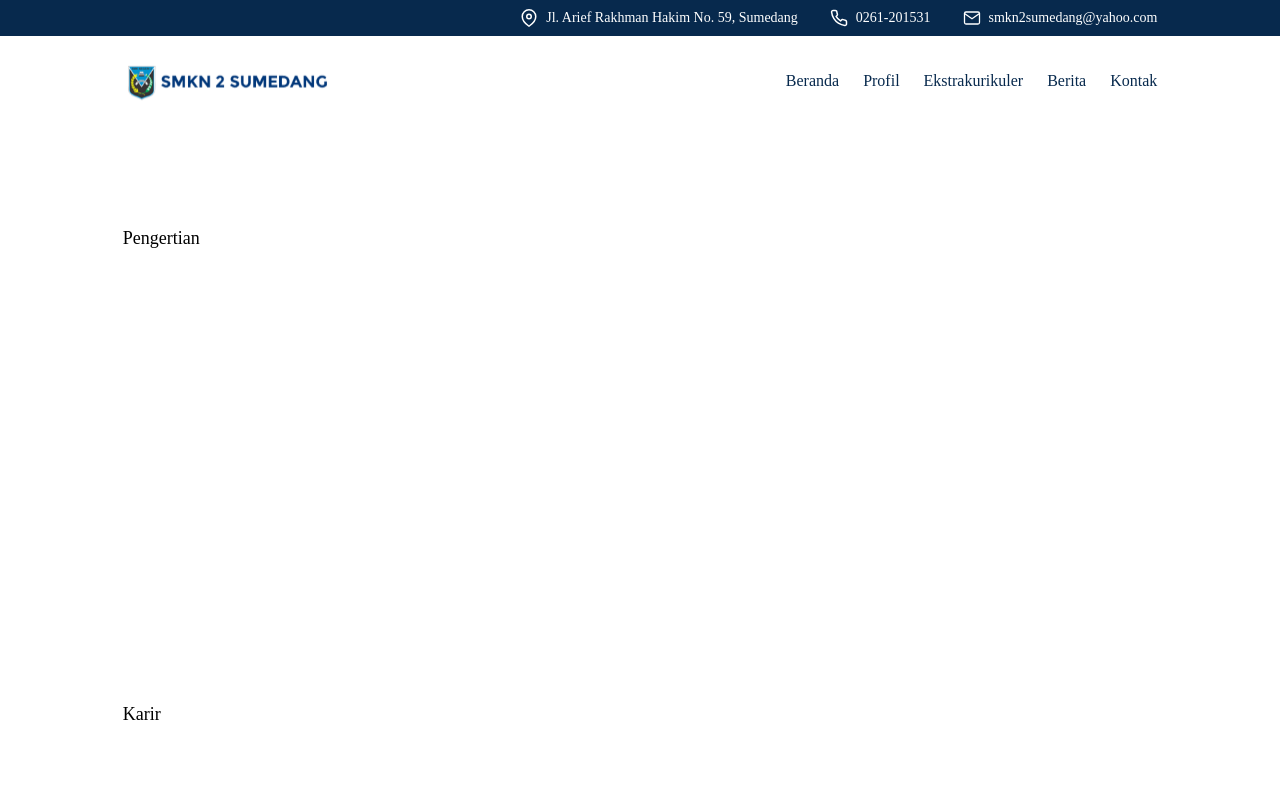
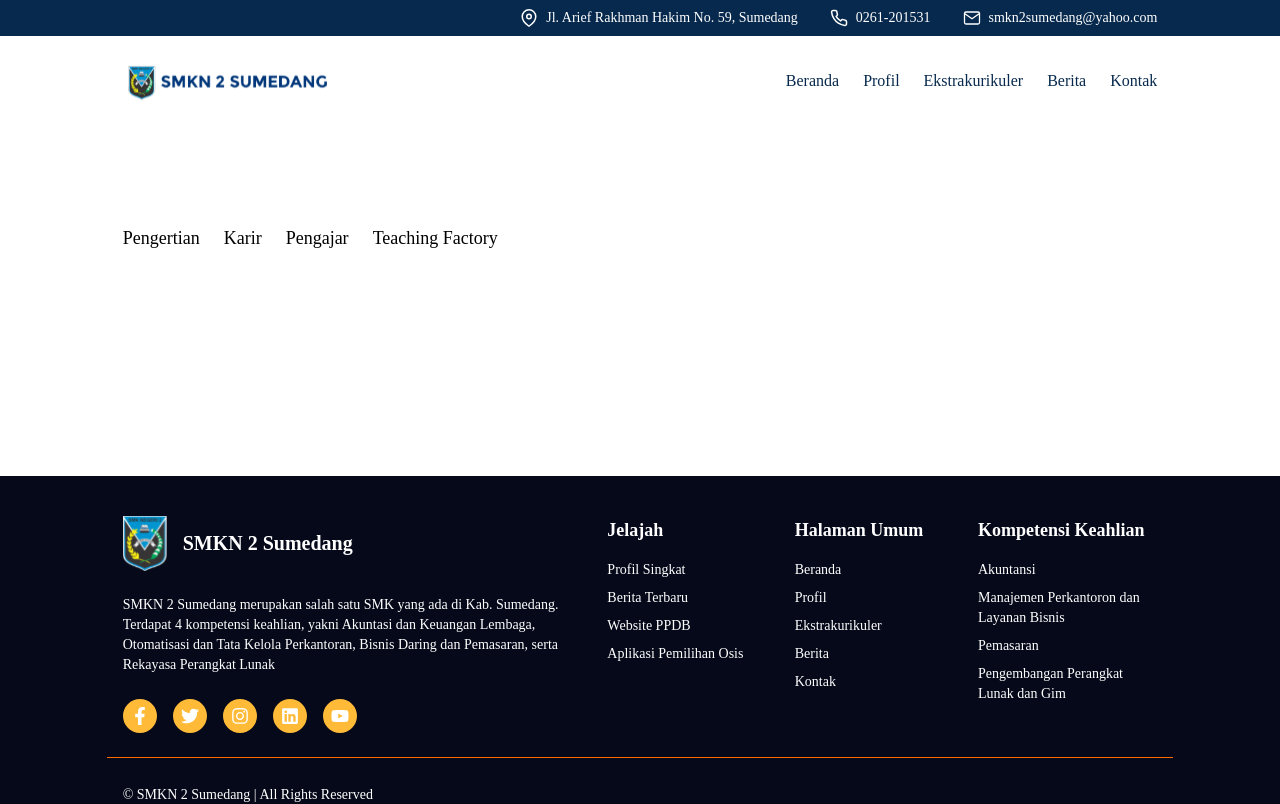
Before and after one commit to isyhfadilah/smkn2sumedang, a Next.js app: page /jurusan/pplg in a window 1280 px wide. Shown: the top 804 px of the page. Built offline with nearby package versions, Linux system fonts and the light colour scheme; a web font is replaced by a local one.

Commit message:
feat: add tabbar dummy in jurusan page

```diff
--- a/src/app/(client)/jurusan/pplg/page.tsx
+++ b/src/app/(client)/jurusan/pplg/page.tsx
@@ -1,12 +1,46 @@
+'use client'
+
 import { Tabbar } from '@/components/ui/tab'
 import jurusan from '@/data/jurusan.json'
+import Container from '@/components/common/layouts/Container'
+import { useState } from 'react'
 
 export default function Pplg() {
+  const [contentVisible, setContentVisible] = useState(Array(jurusan.length).fill(false))
+
+  const handleClick = (index: number) => {
+    // Create a copy of the visibility array
+    const newVisibility = [...contentVisible]
+
+    // Toggle the visibility of the clicked tab
+    newVisibility[index] = !newVisibility[index]
+
+    // Set all other tabs to false
+    for (let i = 0; i < newVisibility.length; i++) {
+      if (i !== index) {
+        newVisibility[i] = false
+      }
+    }
+
+    // Update the state
+    setContentVisible(newVisibility)
+  }
+
   return (
     <main>
-      {jurusan.map((item, index) => (
-        <Tabbar key={index} tabs={item.label} />
-      ))}
+      <Container className="flex space-x-2xl">
+        {jurusan.map((item, index) => (
+          <div key={index}>
+            <Tabbar onclick={() => handleClick(index)} tabs={item.label} />
+          </div>
+        ))}
+      </Container>
+
+      <Container>
+        {jurusan.map((item, index) => (
+          <div key={index}>{contentVisible[index] && <div key={index}>{item.title}</div>}</div>
+        ))}
+      </Container>
     </main>
   )
 }
--- a/src/components/ui/tab/tabbar.tsx
+++ b/src/components/ui/tab/tabbar.tsx
@@ -1,17 +1,20 @@
-import Container from '@/components/common/layouts/Container'
+import Link from 'next/link'
 
 interface Props {
   tabs: string
+  onclick: any
 }
 
-export const Tabbar = ({ tabs }: Props) => {
+export const Tabbar = ({ tabs, onclick }: Props) => {
   return (
     <nav className="py-56">
-      <Container>
-        <ul className="text-lg flex">
-          <li>{tabs}</li>
-        </ul>
-      </Container>
+      <ul>
+        <li>
+          <Link href="#" onClick={onclick} className="text-lg">
+            {tabs}
+          </Link>
+        </li>
+      </ul>
     </nav>
   )
 }
--- a/src/shared/styles/app.css
+++ b/src/shared/styles/app.css
@@ -530,8 +530,6 @@
 .w-\[160px\]{width:160px;}
 .w-\[85px\]{width:85px;}
 .w-12{width:3rem;}
-.w-2\/5{width:40%;}
-.w-3\/5{width:60%;}
 .w-4{width:1rem;}
 .w-6{width:1.5rem;}
 .w-full{width:100%;}
@@ -559,9 +557,10 @@
 .gap-6{grid-gap:1.5rem;gap:1.5rem;}
 .space-x-1>:not([hidden])~:not([hidden]){--un-space-x-reverse:0;margin-left:calc(0.25rem * calc(1 - var(--un-space-x-reverse)));margin-right:calc(0.25rem * var(--un-space-x-reverse));}
 .space-x-2>:not([hidden])~:not([hidden]){--un-space-x-reverse:0;margin-left:calc(0.5rem * calc(1 - var(--un-space-x-reverse)));margin-right:calc(0.5rem * var(--un-space-x-reverse));}
+.space-x-2xl>:not([hidden])~:not([hidden]),
+.space-x-6>:not([hidden])~:not([hidden]){--un-space-x-reverse:0;margin-left:calc(1.5rem * calc(1 - var(--un-space-x-reverse)));margin-right:calc(1.5rem * var(--un-space-x-reverse));}
 .space-x-3>:not([hidden])~:not([hidden]){--un-space-x-reverse:0;margin-left:calc(0.75rem * calc(1 - var(--un-space-x-reverse)));margin-right:calc(0.75rem * var(--un-space-x-reverse));}
 .space-x-4>:not([hidden])~:not([hidden]){--un-space-x-reverse:0;margin-left:calc(1rem * calc(1 - var(--un-space-x-reverse)));margin-right:calc(1rem * var(--un-space-x-reverse));}
-.space-x-6>:not([hidden])~:not([hidden]){--un-space-x-reverse:0;margin-left:calc(1.5rem * calc(1 - var(--un-space-x-reverse)));margin-right:calc(1.5rem * var(--un-space-x-reverse));}
 .space-x-8>:not([hidden])~:not([hidden]){--un-space-x-reverse:0;margin-left:calc(2rem * calc(1 - var(--un-space-x-reverse)));margin-right:calc(2rem * var(--un-space-x-reverse));}
 .space-y-1>:not([hidden])~:not([hidden]){--un-space-y-reverse:0;margin-top:calc(0.25rem * calc(1 - var(--un-space-y-reverse)));margin-bottom:calc(0.25rem * var(--un-space-y-reverse));}
 .space-y-10>:not([hidden])~:not([hidden]){--un-space-y-reverse:0;margin-top:calc(2.5rem * calc(1 - var(--un-space-y-reverse)));margin-bottom:calc(2.5rem * var(--un-space-y-reverse));}
@@ -694,6 +693,7 @@
 .disabled\:text-opacity-10:disabled{--un-text-opacity:0.1;}
 .placeholder\:text-opacity-80::placeholder{--un-text-opacity:0.8;}
 .underline{text-decoration-line:underline;}
+.tab{-moz-tab-size:4;-o-tab-size:4;tab-size:4;}
 .opacity-0{opacity:0;}
 .opacity-100{opacity:1;}
 .opacity-25{opacity:0.25;}
@@ -742,6 +742,7 @@
 .lg\:block{display:block;}
 .lg\:hidden{display:none;}
 .lg\:w-1\/2{width:50%;}
+.lg\:w-2\/5{width:40%;}
 .lg\:w-3\/5{width:60%;}
 .lg\:w-4\/5{width:80%;}
 .lg\:flex-nowrap{flex-wrap:nowrap;}
```
Also changed, not shown: src/components/common/sections/kontak/kontak.tsx (+4 -6 lines).
